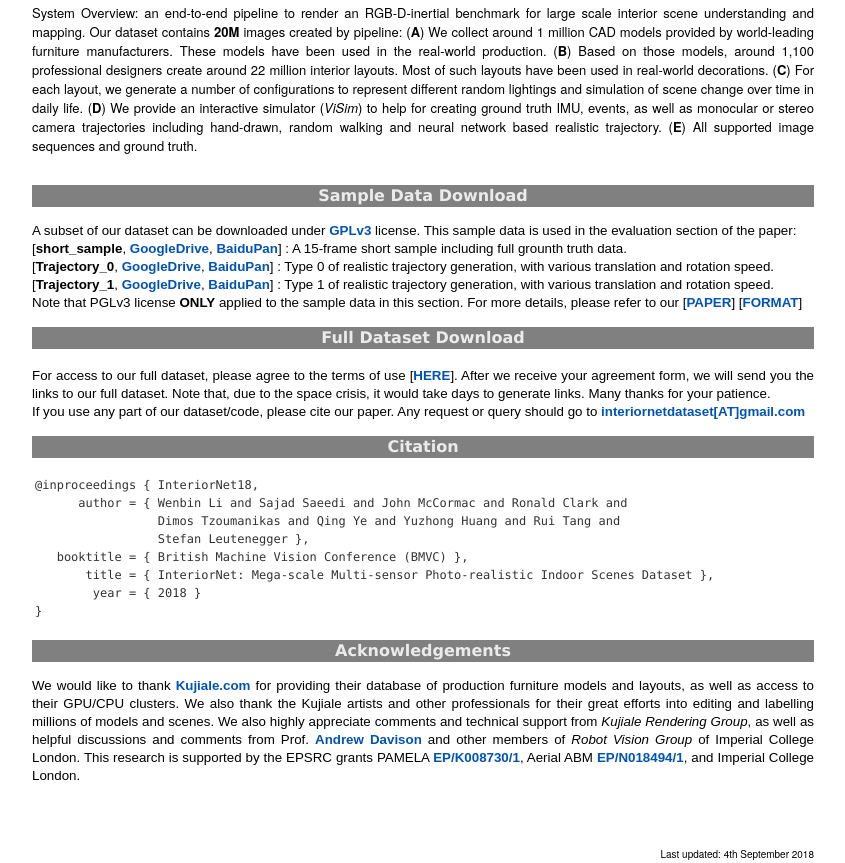
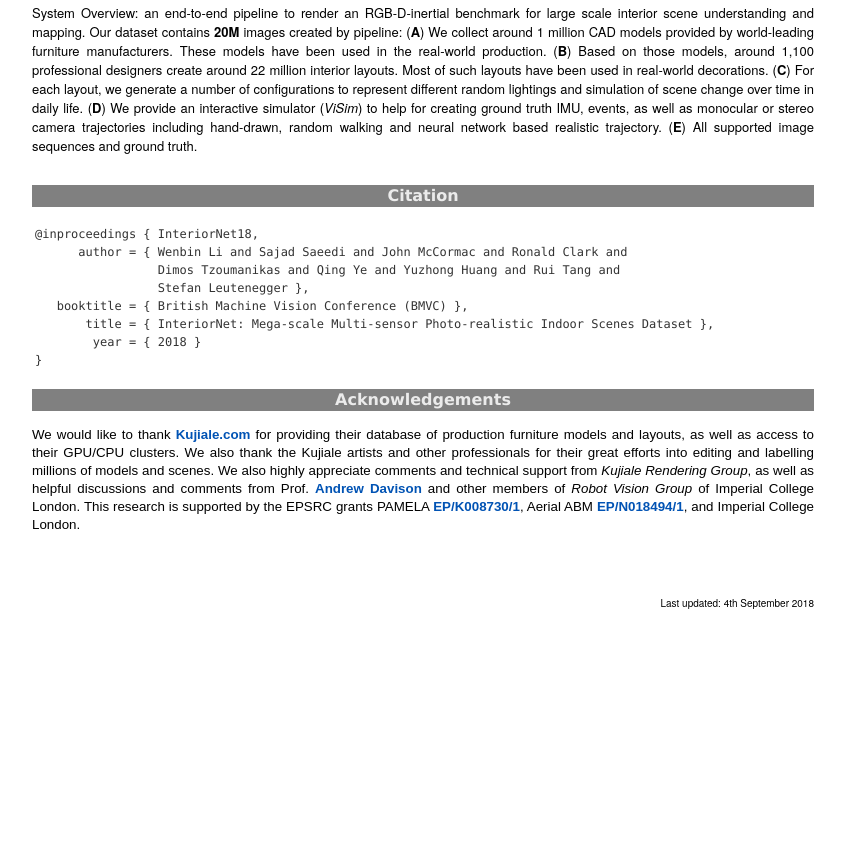
Before and after one commit to interiornetdataset/interiornetdataset.github.io, a plain HTML site: page index.html in a window 1280 px wide. Shown: the part 1108-1971 px from the top of the page, without its empty margins (217-1062 px from the left). After the commit the page ends 1720 px from the top, so only its background shows below. Drawn offline with Linux system fonts and the light colour scheme.

Commit message:
remove sample dataset links

```diff
--- a/index.html
+++ b/index.html
@@ -49,41 +49,6 @@
 				</tbody></table><br>
 				<div align="justify">System Overview: an end-to-end pipeline to render an RGB-D-inertial benchmark for large scale interior scene understanding and mapping. Our dataset contains <strong>20M</strong> images created by pipeline: (<strong>A</strong>) We collect around 1 million CAD models provided by world-leading furniture manufacturers. These models have been used in the real-world production. (<strong>B</strong>) Based on those models, around 1,100 professional designers create around 22 million interior layouts. Most of such layouts have been used in real-world decorations. (<strong>C</strong>) For each layout, we generate a number of configurations to represent different random lightings and simulation of scene change over time in daily life. (<strong>D</strong>) We provide an interactive simulator (<em>ViSim</em>) to help for creating ground truth IMU, events, as well as monocular or stereo camera trajectories including hand-drawn, random walking and neural network based realistic trajectory. (<strong>E</strong>) All supported image sequences and ground truth. </div><br><br>
 
-<!-- 				<table bgcolor="#808080" border="0" width="100%"><tbody><tr>
-				<td><font color="#EBEBEB" size="3" face="verdana"><strong>ViSim : An Interactive Simulator</strong></font></td>
-				</tr></tbody></table> <br>
-
-				<table>
-				<tbody><tr><td><img src="./items/InteriorNet_sim.jpg" width="750"></td></tr>
-				</tbody></table>
-				<div align="justify"><em>ViSim</em>: Our interactive simulator. <em>ViSim</em> contains a design view, an information panel as well as a set of options for camera settings, trajectory smoothness, trajectory adjustment and IMU and Events settings. </div><br><br><br> -->
-
-<!-- 				<table>
-				<tbody><tr><td><img src="./items/InteriorNet_labels.jpg" width="750"></td></tr>
-				</tbody></table><br>
-				<div align="justify">Our rendered images and the associated NYU40 labels. </div><br> -->
-
-
-				<table bgcolor="#808080" border="0" width="100%"><tbody><tr>
-				<td><font color="#EBEBEB" size="3" face="verdana"><strong>Sample Data Download</strong></font></td>
-				</tr></tbody></table> <br>
-
-			<p align="justify">
-
-			A subset of our dataset can be downloaded under <a href="items/LICENSE.GPLv3"><strong>GPLv3</strong></a> license. This sample data is used in the evaluation section of the paper:<br>
-			[<strong>short_sample</strong>, <a href="https://drive.google.com/file/d/1ajGXAiEOr-uR6zcc_XOnv_ZcsqBlhwfZ/view?usp=sharing"><strong>GoogleDrive</strong></a>, <a href="https://pan.baidu.com/s/14Lb8cujpSpSVU-OHr4xkRg"><strong>BaiduPan</strong></a>] : A 15-frame short sample including full grounth truth data.<br>
-			[<strong>Trajectory_0</strong>, <a href="https://drive.google.com/drive/folders/172_uoIHmEU1XzLcLyWcTu1kHoLzgJTgY?usp=sharing"><strong>GoogleDrive</strong></a>, <a href="https://pan.baidu.com/s/1Sr6FyJ-_-nV4ChlJH5UXgA"><strong>BaiduPan</strong></a>] : Type 0 of realistic trajectory generation, with various translation and rotation speed.<br>
-			[<strong>Trajectory_1</strong>, <a href="https://drive.google.com/drive/folders/19RaWB5Sj9IBed9YQirxknItMf4nLo-Ce?usp=sharing"><strong>GoogleDrive</strong></a>, <a href="https://pan.baidu.com/s/1IqPg468fVi3rK1_Cw0B5fg"><strong>BaiduPan</strong></a>] : Type 1 of realistic trajectory generation, with various translation and rotation speed.<br>
-			Note that PGLv3 license <strong>ONLY</strong> applied to the sample data in this section. For more details, please refer to our [<a href="items/interiornet_paper.pdf"><strong>PAPER</strong></a>] [<a href="items/interiornet_format.pdf"><strong>FORMAT</strong></a>]</p>
-			<br>
-
-		<table bgcolor="#808080" border="0" width="100%"><tbody><tr>
-				<td><font color="#EBEBEB" size="3" face="verdana"><strong>Full Dataset Download</strong></font></td>
-				</tr></tbody></table>
-		<p align="justify"><br>
-		  For access to our full dataset, please agree to the terms of use [<a href="items/form.html"><strong>HERE</strong></a>]. After we receive your agreement form, we will send you the links to our full dataset. Note that, due to the space crisis, it would take days to generate links. Many thanks for your patience. <br>
-		  If you use any part of our dataset/code, please cite our paper. Any request or query should go to <a href="mailto:interiornetdataset@gmail.com"><strong>interiornetdataset[AT]gmail.com</strong></a> </p>
-		<br>
 
 				<table bgcolor="#808080" border="0" width="100%"><tbody><tr>
 				<td><font color="#EBEBEB" size="3" face="verdana"><strong>Citation</strong></font></td>
```
